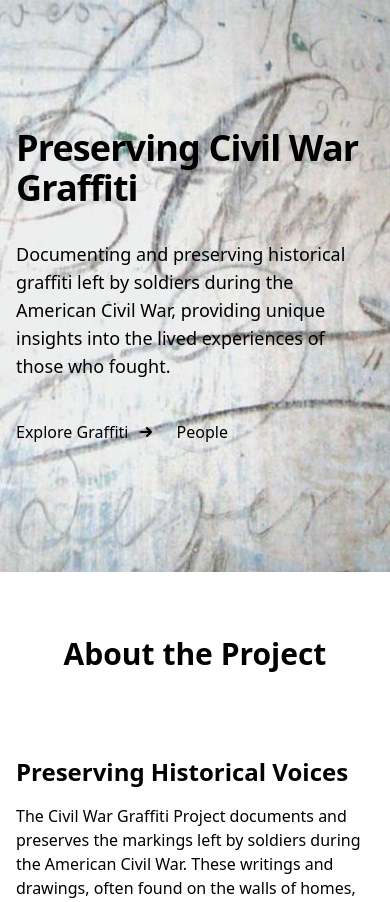
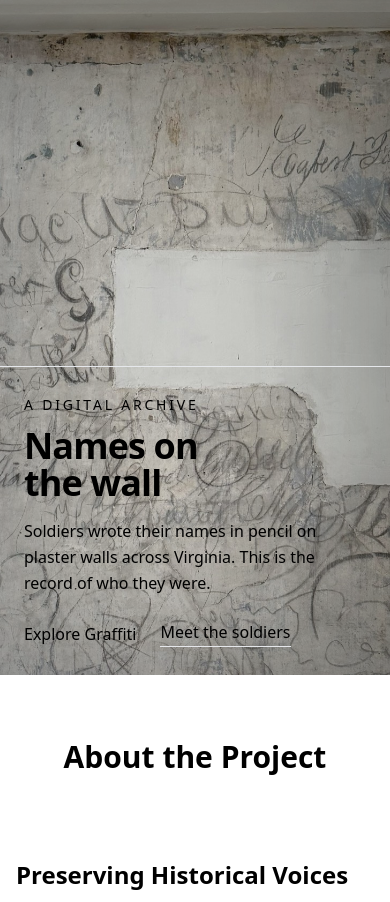
Before and after one commit to chnm/graffitihouse, a Django app: page / in a window 390 px wide. Shown: the part 65-967 px from the top of the page. Run offline with Django 4.2, Linux system fonts and the light colour scheme; data that the repository does not hold is empty; parts of the project's set-up code (start-up, migrations or seed data) failed here and were passed over; some libraries are stand-ins or nearby versions.

Commit message:
feat(ui): show the graffiti wall unobscured in the home hero
Replace the dimmed parallax background with a full-bleed photo of the
Graffiti House wall at near-full brightness and move the headline into a
paper-colored plate anchored bottom-left. Drop the 75% ink overlay and
the fixed-attachment parallax, which hid the artifact and jittered on
mobile.

Co-Authored-By: Claude Fable 5.1 <noreply@anthropic.com>

```diff
--- a/templates/home.html
+++ b/templates/home.html
@@ -14,50 +14,36 @@
       transform: translateY(-5px);
       box-shadow: 0 10px 25px -5px rgba(0, 0, 0, 0.1), 0 10px 10px -5px rgba(0, 0, 0, 0.04);
     }
-
-        /* Hero section parallax effect */
-    .parallax-hero {
-      background-attachment: fixed;
-      background-position: center;
-      background-repeat: no-repeat;
-      background-size: cover;
-    }
   </style>
 {% endblock %}
 
 {% block content %}
     <!-- Hero Section -->
-  <div class="relative overflow-hidden">
-        <!-- Hero image with parallax effect -->
-    <div class="parallax-hero absolute inset-0 w-full h-full" style="background-image: url('{% static 'images/hero-graffiti.jpg' %}');">
-    </div>
+  <section class="relative h-[80vh] min-h-[520px] overflow-hidden bg-cwg-ink-dark">
+    <img
+      src="{% static 'images/hero-graffiti.jpg' %}"
+      alt="A whitewashed plaster wall at the Graffiti House covered in pencil signatures left by Civil War soldiers, including the name George W. Bell."
+      class="absolute inset-0 h-full w-full object-cover object-[50%_30%]"
+      fetchpriority="high"
+    >
+    <div class="pointer-events-none absolute inset-0 shadow-[inset_0_0_140px_40px_rgba(25,28,29,0.35)]"></div>
 
-        <!-- Overlay to darken the image -->
-    <div class="absolute inset-0 bg-cwg-ink opacity-75"></div>
-
-        <!-- Hero content -->
-    <div class="relative max-w-7xl mx-auto px-4 sm:px-6 lg:px-8 py-32 md:py-48">
-      <h1 class="text-4xl font-extrabold text-cwg-paper sm:text-5xl lg:text-7xl mb-8 tracking-tight">
-        Preserving Civil War Graffiti
-      </h1>
-      <p class="text-lg text-cwg-paper text-opacity-90 max-w-2xl mb-8">
-        Documenting and preserving historical graffiti left by soldiers during the American Civil War,
-        providing unique insights into the lived experiences of those who fought.
-      </p>
-      <div class="mt-10 space-x-4">
-        <a href="{% url 'graffiti:walls_list' %}" class="btn-cwg-primary inline-flex items-center">
-          Explore Graffiti
-          <svg xmlns="http://www.w3.org/2000/svg" class="ml-2 h-5 w-5" viewBox="0 0 20 20" fill="currentColor">
-            <path fill-rule="evenodd" d="M10.293 5.293a1 1 0 011.414 0l4 4a1 1 0 010 1.414l-4 4a1 1 0 01-1.414-1.414L12.586 11H5a1 1 0 110-2h7.586l-2.293-2.293a1 1 0 010-1.414z" clip-rule="evenodd" />
-          </svg>
-        </a>
-        <a href="{% url 'people:people_list' %}" class="btn-cwg-secondary inline-flex items-center">
-          People
-        </a>
+    <div class="absolute bottom-0 left-0 w-full sm:bottom-10 sm:left-8 sm:w-auto sm:max-w-md lg:left-14">
+      <div class="border-t border-cwg-brass bg-cwg-paper/[0.92] px-6 py-7 sm:border sm:px-8 sm:py-8">
+        <p class="mb-3 text-sm uppercase tracking-[0.2em] text-cwg-brass-dark">A digital archive</p>
+        <h1 class="mb-4 text-4xl font-bold leading-[1.05] tracking-tight text-cwg-ink-dark sm:text-5xl">
+          Names on<br>the wall
+        </h1>
+        <p class="mb-6 max-w-sm leading-relaxed text-cwg-ink-light">
+          Soldiers wrote their names in pencil on plaster walls across Virginia. This is the record of who they were.
+        </p>
+        <div class="flex flex-wrap items-center gap-x-6 gap-y-3">
+          <a href="{% url 'graffiti:walls_list' %}" class="btn-cwg-primary">Explore Graffiti</a>
+          <a href="{% url 'people:people_list' %}" class="border-b border-cwg-brass pb-0.5 text-cwg-ink-dark transition-colors hover:border-cwg-brass-dark hover:text-cwg-brick">Meet the soldiers</a>
+        </div>
       </div>
     </div>
-
-  </div>
+  </section>
 
     <!-- About Section -->
   <section id="about" class="py-16 bg-cwg-paper">
```
Also changed, not shown: static/images/hero-graffiti.jpg.
